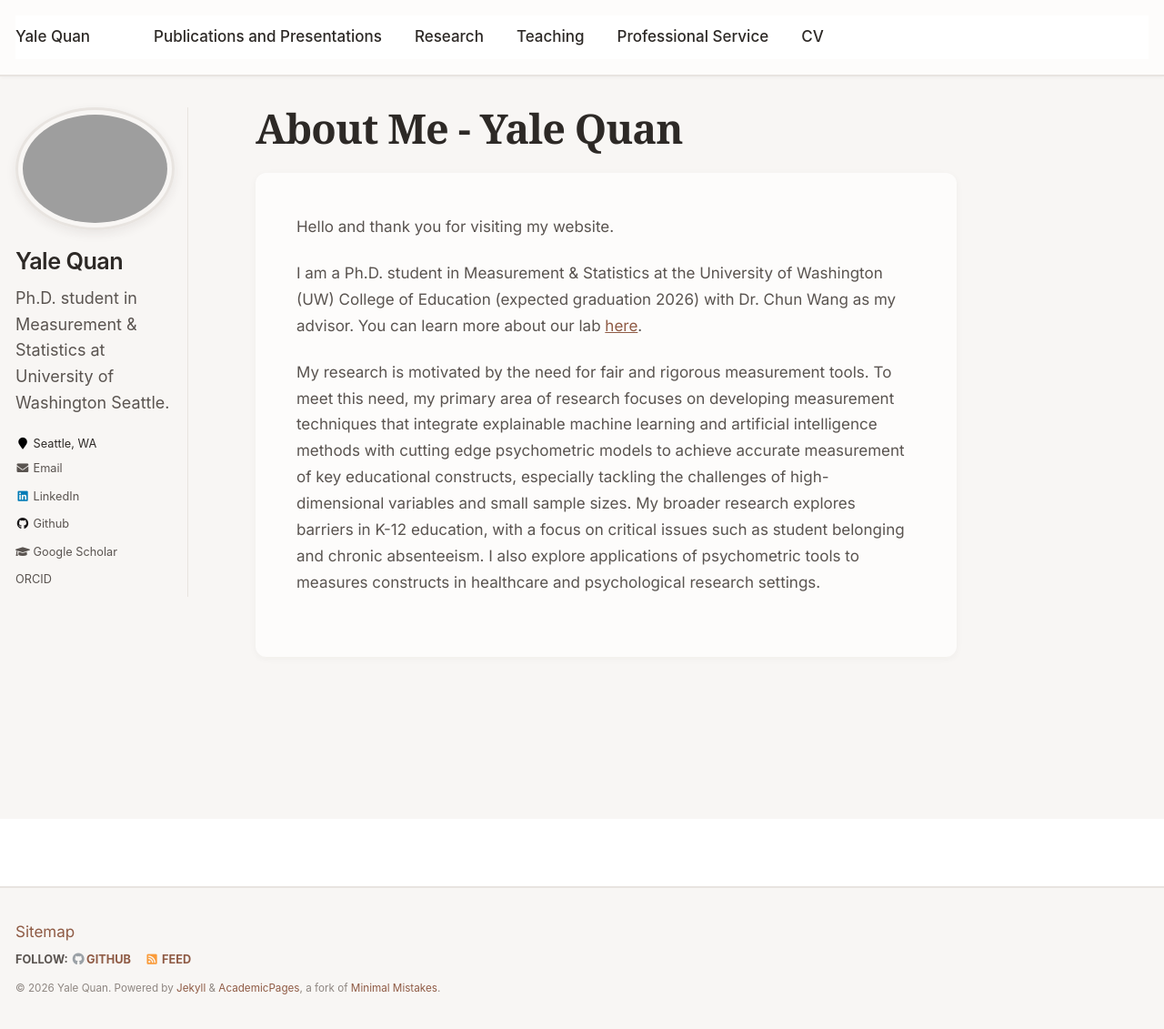
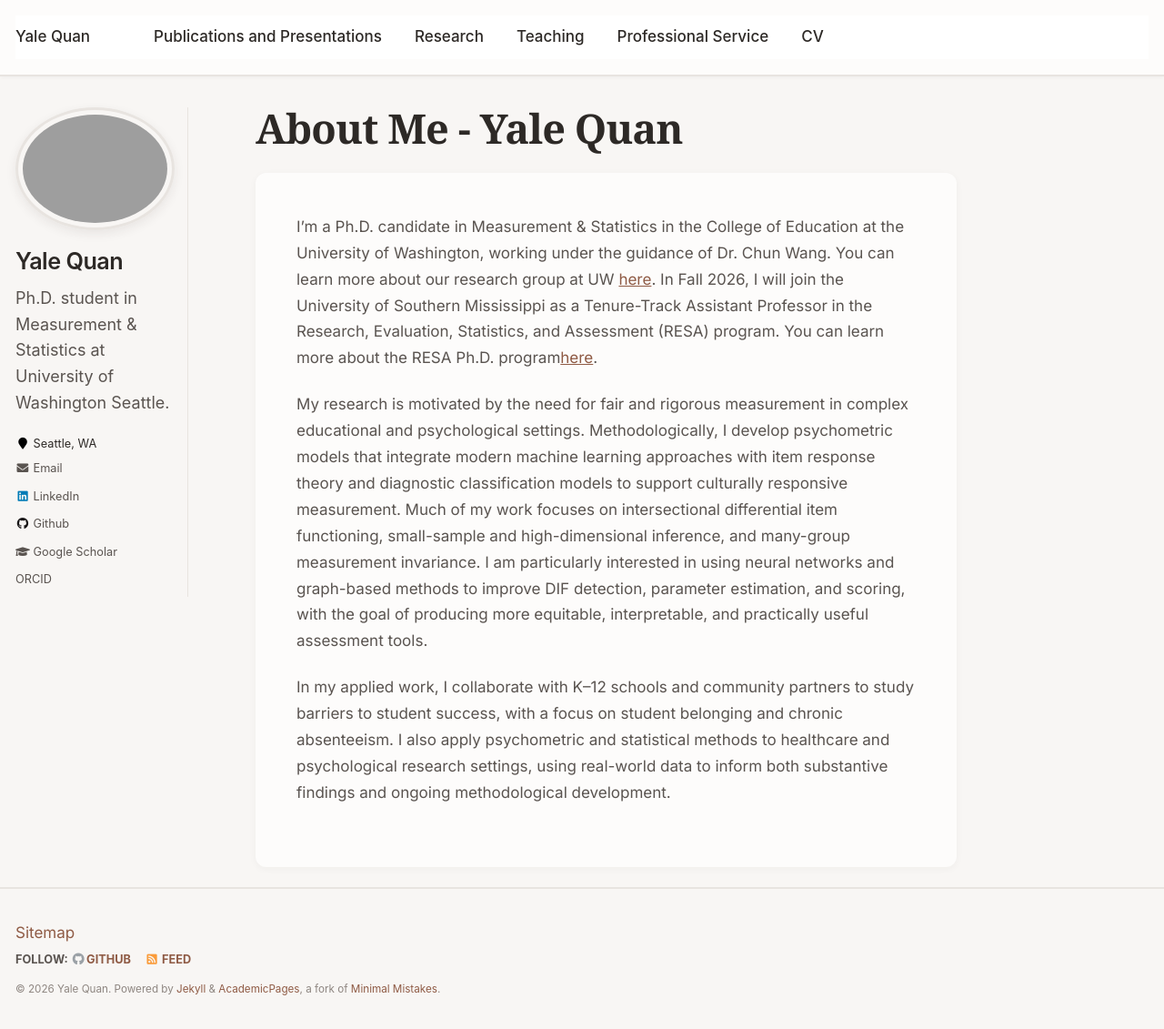
Before and after one commit to yalequan/yalequan.github.io, a Jekyll site: the page built from _pages/about.md, in a window 1280 px wide and 1131 px high. Shown: the whole window at 91% size. Built offline with Jekyll 4.4.1, drawn with Linux system fonts in a browser that asks for light colours.

Commit message:
Update about me page

```diff
--- a/_pages/about.md
+++ b/_pages/about.md
@@ -8,8 +8,9 @@ redirect_from:
   - /about.html
 ---
 
-Hello and thank you for visiting my website.
+I'm a Ph.D. candidate in Measurement & Statistics in the College of Education at the University of Washington, working under the guidance of Dr. Chun Wang. You can learn more about our research group at UW [here](https://sites.uw.edu/pmetrics/). In Fall 2026, I will join the University of Southern Mississippi as a Tenure-Track Assistant Professor in the Research, Evaluation, Statistics, and Assessment (RESA) program. You can learn more about the RESA Ph.D. program[here](https://www.usm.edu/graduate-programs/educational-research.php).
 
-I am a Ph.D. student in Measurement & Statistics at the University of Washington (UW) College of Education (expected graduation 2026) with Dr. Chun Wang as my advisor. You can learn more about our lab [here](https://sites.uw.edu/pmetrics/).
 
-My research is motivated by the need for fair and rigorous measurement tools. To meet this need, my primary area of research focuses on developing measurement techniques that integrate explainable machine learning and artificial intelligence methods with cutting edge psychometric models to achieve accurate measurement of key educational constructs, especially tackling the challenges of high-dimensional variables and small sample sizes. My broader research explores barriers in K-12 education, with a focus on critical issues such as student belonging and chronic absenteeism. I also explore applications of psychometric tools to measures constructs in healthcare and psychological research settings.
+My research is motivated by the need for fair and rigorous measurement in complex educational and psychological settings. Methodologically, I develop psychometric models that integrate modern machine learning approaches with item response theory and diagnostic classification models to support culturally responsive measurement. Much of my work focuses on intersectional differential item functioning, small-sample and high-dimensional inference, and many-group measurement invariance. I am particularly interested in using neural networks and graph-based methods to improve DIF detection, parameter estimation, and scoring, with the goal of producing more equitable, interpretable, and practically useful assessment tools.
+
+In my applied work, I collaborate with K–12 schools and community partners to study barriers to student success, with a focus on student belonging and chronic absenteeism. I also apply psychometric and statistical methods to healthcare and psychological research settings, using real-world data to inform both substantive findings and ongoing methodological development.
```
